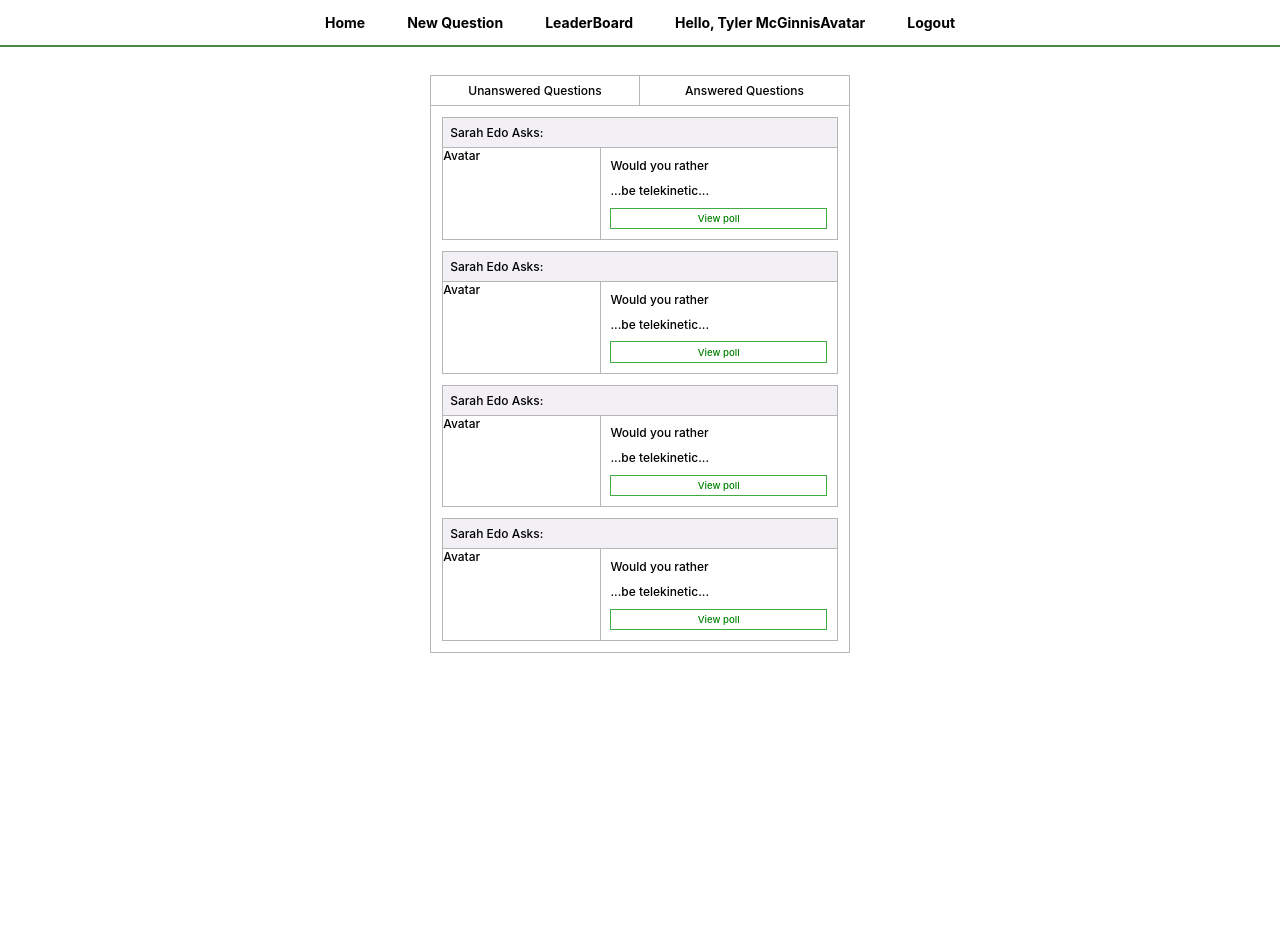
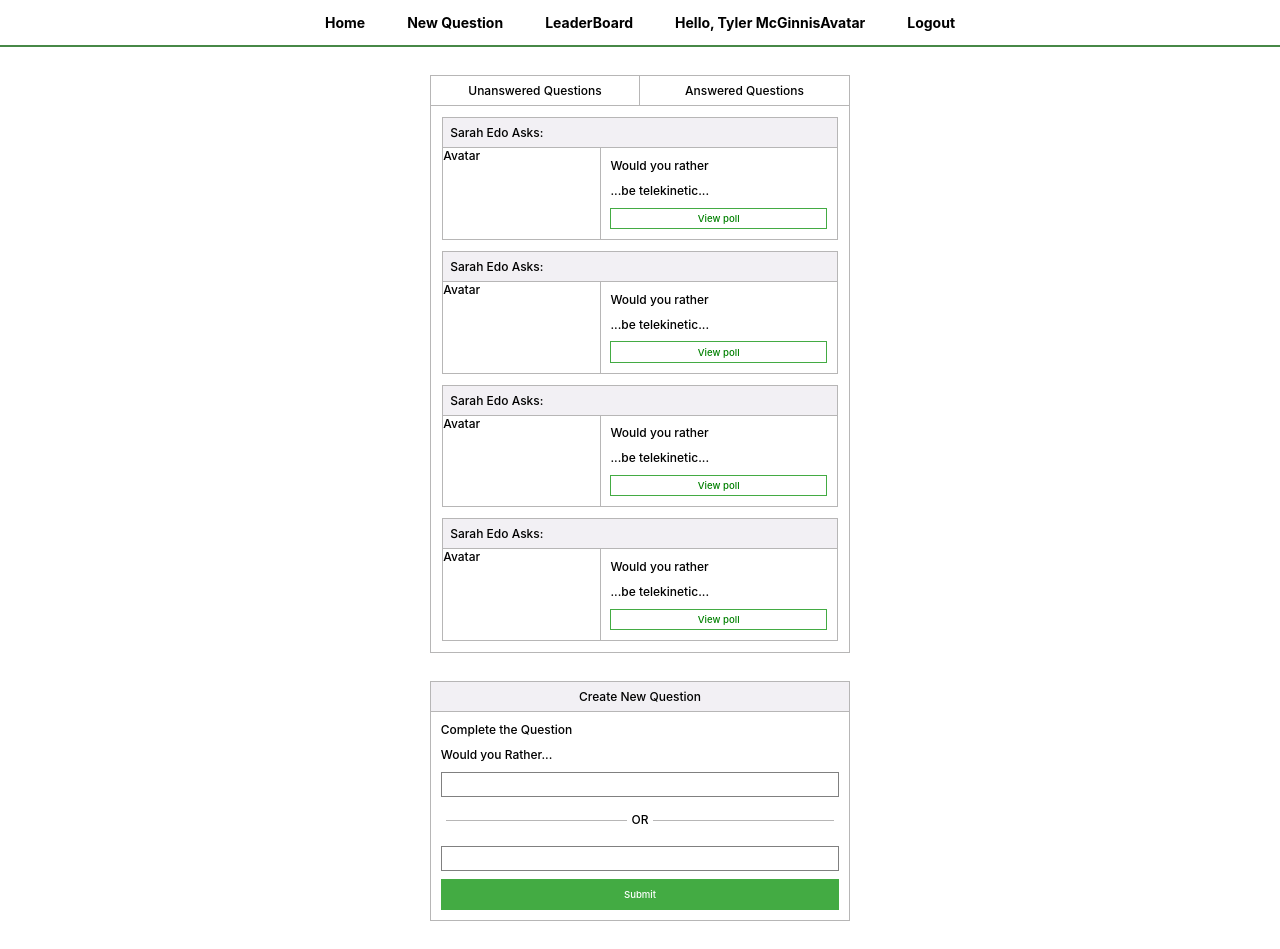
Before and after one commit to Gnwin/would-you-rather, a React (Create React App) app: page / in a window 1280 px wide. Before the commit the page ends 800 px from the top, so only its background shows below. Built offline with nearby package versions, Linux system fonts and the light colour scheme.

Commit message:
build out views and components

```diff
--- a/src/App.js
+++ b/src/App.js
@@ -5,6 +5,7 @@ import { Route } from 'react-router-dom'
 import './App.css'
 import Home from './Home';
 // import NewQuestion from './QuestionsList';
+import Newquestion from './Newquestion';
 // import LeaderBoard from './QuestionsList';
 
 
@@ -15,6 +16,7 @@ class App extends React.Component {
       <div className='size'>
         <Route exact path='/'>
           <Home/>
+          <Newquestion/>
         </Route>
 
         {/* <Route path='/newquestion'> */}
--- /dev/null
+++ b/src/Newquestion.css
@@ -0,0 +1,96 @@
+.pads {
+	border: 1px solid rgb(183, 182, 182);
+	margin: 0.8rem;
+	width: 50%;
+	max-width: 30rem;
+	margin: 2rem auto;
+}
+
+.userr {
+	padding: 0.5rem;
+	background-color: rgba(241, 238, 243, 0.875);
+	text-align: center;
+}
+
+.question-infoo {
+  border-top: 1px solid rgb(183, 182, 182);
+}
+
+.question-itemm {
+	/* width: 60%; */
+}
+
+
+.spacerr {
+	padding: 0.7rem;
+}
+
+.pollbuttonn {
+	display: block;
+	width: 100%;
+	border: 1px solid rgb(67, 171, 67);
+	background: none;
+	color: green;
+	font-size: 80%;
+	padding: 0.3rem;
+}
+
+.wyrr,
+.wyrqq {
+	padding-bottom: 0.7rem;
+}
+
+.wyr-input {
+	display: block;
+	width: 100%;
+	border: 1px solid grey;
+	padding: 0.3rem;
+	margin-bottom: 0.6rem;
+}
+
+.wyr-input:focus {
+	/* background-color: yellow; */
+	outline: none;
+}
+
+.submitbuttonn {
+	display: block;
+	width: 100%;
+	background-color: rgb(67, 171, 67);
+	color: white;
+	font-size: 80%;
+	padding: 0.7rem;
+}
+
+.or {
+	display: flex;
+	width: 100%;
+	justify-content: center;
+	align-self: center;
+	margin-bottom: 0.7rem;
+}
+
+.orr {
+	margin-bottom: 0.6rem;
+	/* align-self: center; */
+}
+
+.b-top {
+	display: flex;
+	width: 50%;
+	justify-content: center;
+	align-self: center;
+}
+
+.o {
+	margin-top: 0.5rem;
+}
+
+.hr {
+	border: 0;
+	clear:both;
+	display:block;
+	width: 95%;
+	background-color: rgb(183, 182, 182);;
+	height: 1px;
+}
--- /dev/null
+++ b/src/Newquestion.js
@@ -0,0 +1,35 @@
+import React from 'react'
+
+import './Newquestion.css'
+
+
+class Newquestion extends React.Component {
+	render(){
+		return(
+			<div className='pads'>
+				<p className='userr border'>Create New Question</p>
+				<div className="question-infoo">
+					<div className="question-itemm question">
+						<div className='spacerr'>
+							<p className='wyr'>Complete the Question</p>
+							<p className='wyrq'>Would you Rather...</p>
+							<input className='wyr-input'/>
+							<div className='or'>
+								<div className='b-top'><hr className='hr'/></div>
+								<div className='orr'><p className='o'>OR</p></div>
+								<div className='b-top'><hr className='hr'/></div>
+
+							</div>
+							<input className='wyr-input'/>
+							<input className='submitbuttonn' type='submit'/>
+							<hr></hr>
+						</div>
+					</div>
+				</div>
+			</div>
+		)
+	}
+}
+
+
+export default Newquestion
```
